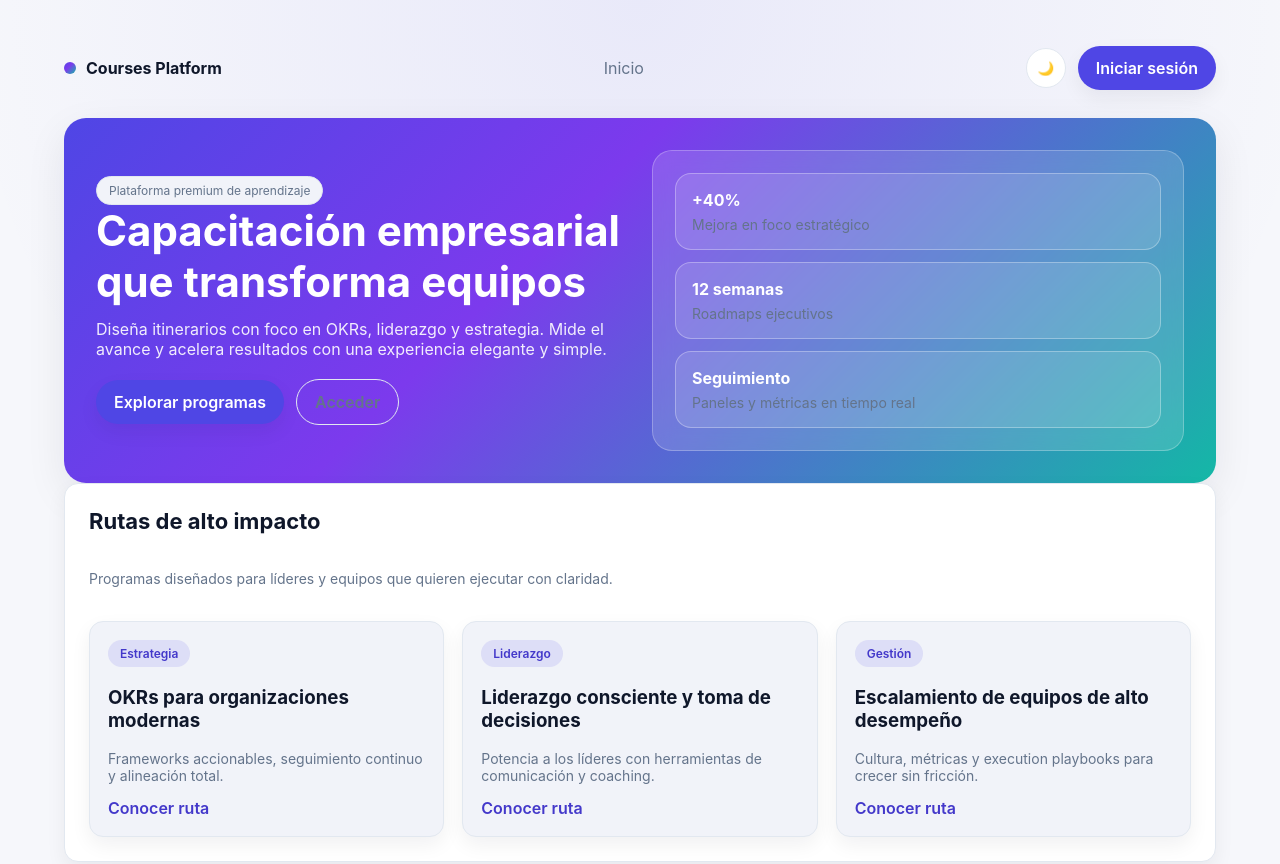
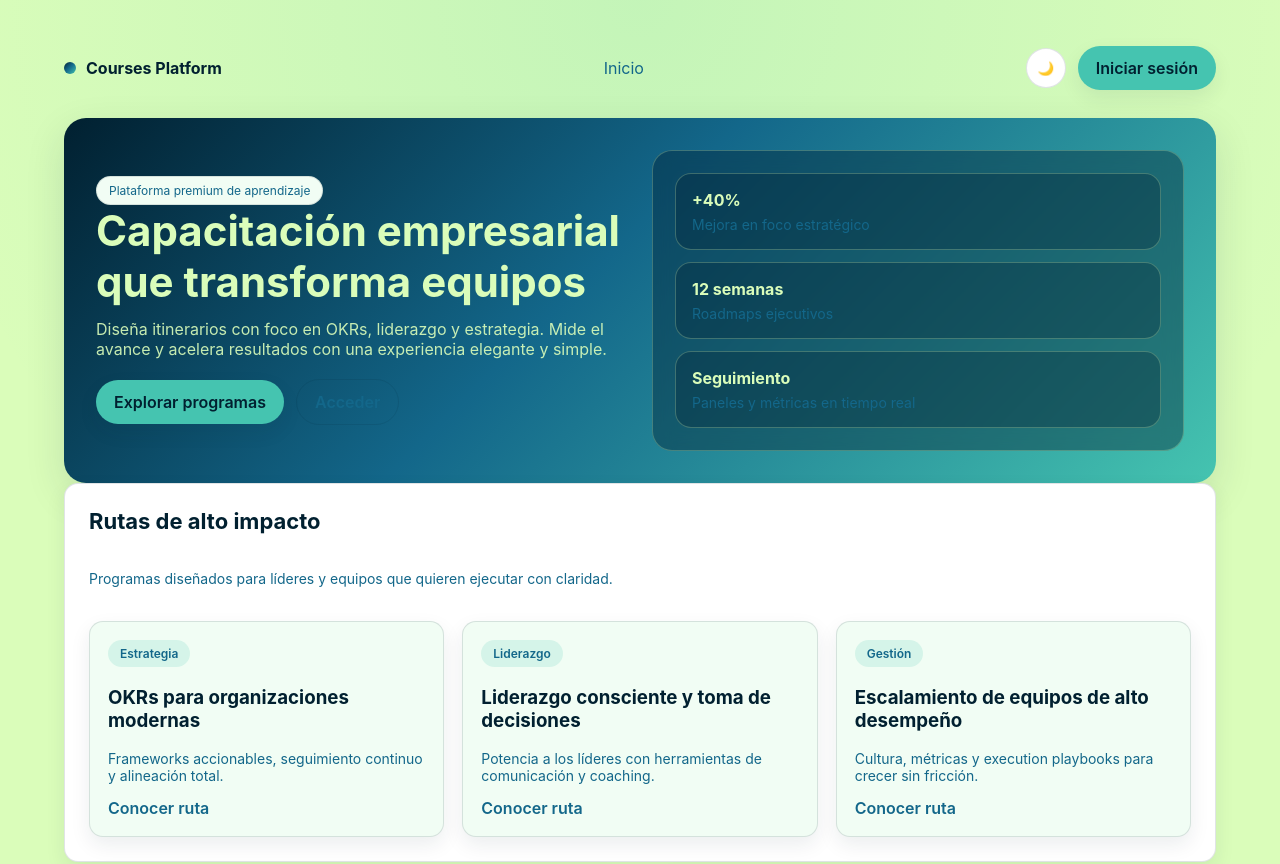
Before and after one commit to jashito/Courses_Platform, a Next.js app: page / in a window 1280 px wide. Shown: the top 864 px of the page. Built offline with nearby package versions, Linux system fonts and the light colour scheme.

Commit message:
Update CSS styles

```diff
--- a/src/styles/globals.css
+++ b/src/styles/globals.css
@@ -1,35 +1,35 @@
 :root {
   color-scheme: light;
-  --bg: #f6f7fb;
+  --bg: #dafdba;
   --surface: #ffffff;
-  --surface-2: #f1f3f9;
-  --text: #0f172a;
-  --muted: #64748b;
-  --primary: #4f46e5;
-  --primary-strong: #4338ca;
-  --accent: #14b8a6;
-  --border: #e2e8f0;
-  --shadow: 0 14px 40px rgba(15, 23, 42, 0.08);
-  --shadow-soft: 0 8px 20px rgba(15, 23, 42, 0.06);
+  --surface-2: #f1fdf4;
+  --text: #012030;
+  --muted: #13678a;
+  --primary: #45c4b0;
+  --primary-strong: #13678a;
+  --accent: #9aeba3;
+  --border: rgba(1, 32, 48, 0.12);
+  --shadow: 0 14px 40px rgba(1, 32, 48, 0.12);
+  --shadow-soft: 0 8px 20px rgba(1, 32, 48, 0.08);
   --radius: 14px;
   --radius-lg: 22px;
-  --gradient: linear-gradient(135deg, #4f46e5 0%, #7c3aed 40%, #14b8a6 100%);
+  --gradient: linear-gradient(135deg, #012030 0%, #13678a 45%, #45c4b0 100%);
 }
 
 [data-theme="dark"] {
   color-scheme: dark;
-  --bg: #0b1220;
-  --surface: #0f172a;
-  --surface-2: #111827;
-  --text: #e2e8f0;
-  --muted: #94a3b8;
-  --primary: #818cf8;
-  --primary-strong: #a5b4fc;
-  --accent: #2dd4bf;
-  --border: #1f2937;
+  --bg: #012030;
+  --surface: #032b3f;
+  --surface-2: #033a53;
+  --text: #dafdba;
+  --muted: #9aeba3;
+  --primary: #45c4b0;
+  --primary-strong: #9aeba3;
+  --accent: #dafdba;
+  --border: rgba(218, 253, 186, 0.2);
   --shadow: 0 18px 40px rgba(0, 0, 0, 0.45);
   --shadow-soft: 0 8px 18px rgba(0, 0, 0, 0.35);
-  --gradient: linear-gradient(135deg, #6366f1 0%, #8b5cf6 40%, #14b8a6 100%);
+  --gradient: linear-gradient(135deg, #012030 0%, #13678a 45%, #45c4b0 100%);
 }
 
 * {
@@ -39,7 +39,7 @@
 body {
   margin: 0;
   font-family: "Inter", system-ui, -apple-system, Segoe UI, Roboto, sans-serif;
-  background: radial-gradient(circle at top, rgba(79, 70, 229, 0.08), transparent 45%), var(--bg);
+  background: radial-gradient(circle at top, rgba(69, 196, 176, 0.15), transparent 48%), var(--bg);
   color: var(--text);
 }
 
@@ -103,7 +103,7 @@ a {
   display: inline-flex;
   padding: 6px 12px;
   border-radius: 999px;
-  background: rgba(79, 70, 229, 0.12);
+  background: rgba(69, 196, 176, 0.16);
   color: var(--primary-strong);
   font-size: 12px;
   font-weight: 600;
@@ -126,7 +126,7 @@ a {
   align-items: center;
   gap: 8px;
   background: var(--primary);
-  color: #fff;
+  color: #012030;
   border-radius: 999px;
   padding: 12px 18px;
   border: none;
@@ -172,7 +172,7 @@ a {
 }
 
 .input:focus {
-  outline: 2px solid rgba(79, 70, 229, 0.25);
+  outline: 2px solid rgba(69, 196, 176, 0.35);
   border-color: var(--primary);
 }
 
@@ -241,7 +241,7 @@ a {
   padding: 32px;
   border-radius: var(--radius-lg);
   background: var(--gradient);
-  color: #fff;
+  color: #dafdba;
   box-shadow: var(--shadow);
 }
 
@@ -256,8 +256,8 @@ a {
 }
 
 .hero-card {
-  background: rgba(255, 255, 255, 0.14);
-  border: 1px solid rgba(255, 255, 255, 0.25);
+  background: rgba(1, 32, 48, 0.4);
+  border: 1px solid rgba(218, 253, 186, 0.25);
   border-radius: 20px;
   padding: 22px;
   backdrop-filter: blur(10px);
@@ -281,8 +281,8 @@ a {
   gap: 6px;
   padding: 16px;
   border-radius: 16px;
-  border: 1px solid rgba(255, 255, 255, 0.3);
-  background: rgba(255, 255, 255, 0.12);
+  border: 1px solid rgba(218, 253, 186, 0.25);
+  background: rgba(1, 32, 48, 0.3);
 }
 
 .split {
```
